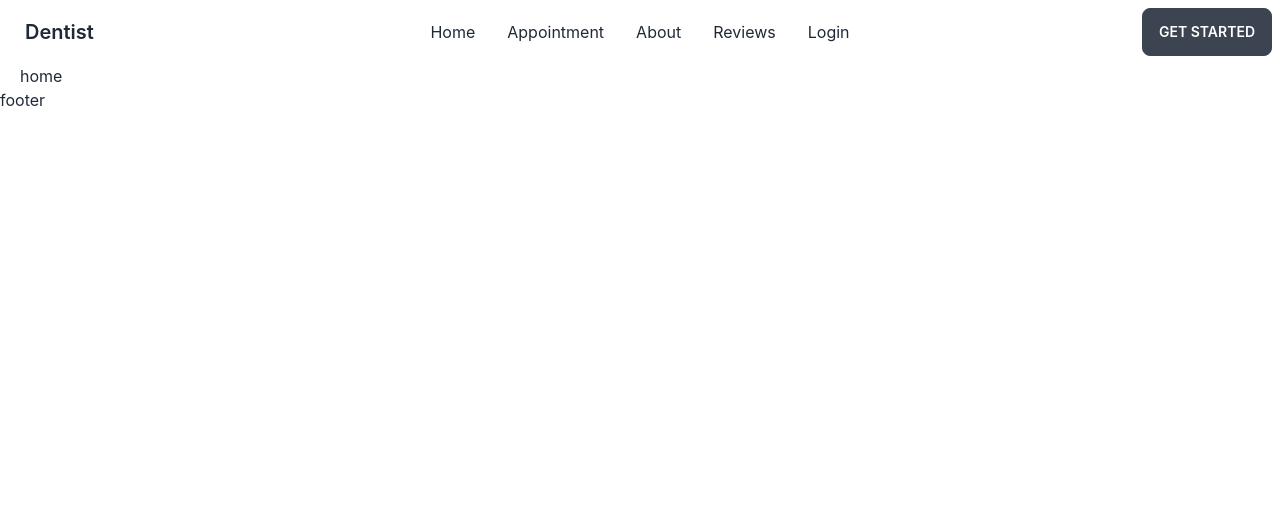
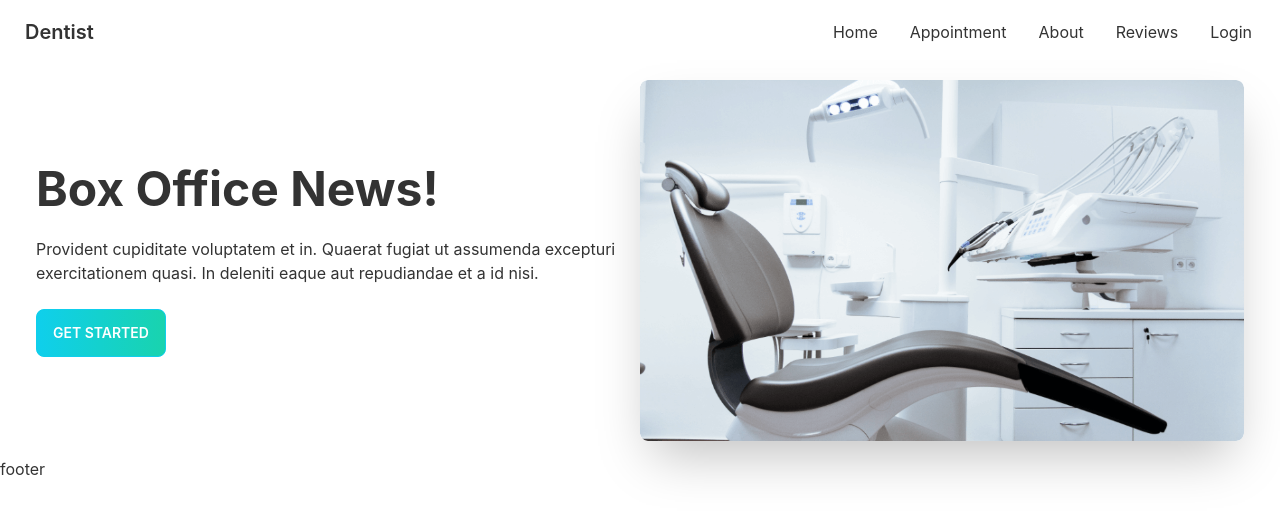
Before and after one commit to soharab007/dentist-full-stack-client, a React (Create React App) app: page / in a window 1280 px wide. Shown: the top 514 px of the page. Built offline with nearby package versions, Linux system fonts and the light colour scheme.

Commit message:
banner added

```diff
--- a/src/Pages/Home/Banner/Banner.js
+++ b/src/Pages/Home/Banner/Banner.js
@@ -1,9 +1,23 @@
 import React from "react";
+import Chair from "../../../assets/images/chair.png";
 
 const Banner = () => {
   return (
-    <div>
-      <Banner></Banner>
+    <div className="hero">
+      <div className="hero-content flex-col lg:flex-row-reverse">
+        <img src={Chair} className="w-1/2 rounded-lg shadow-2xl" alt="" />
+        <div>
+          <h1 className="text-5xl font-bold">Box Office News!</h1>
+          <p className="py-6">
+            Provident cupiditate voluptatem et in. Quaerat fugiat ut assumenda
+            excepturi exercitationem quasi. In deleniti eaque aut repudiandae et
+            a id nisi.
+          </p>
+          <button className="btn btn-primary bg-gradient-to-r from-primary to-secondary text-white">
+            Get Started
+          </button>
+        </div>
+      </div>
     </div>
   );
 };
--- a/src/Pages/Home/Home/Home.js
+++ b/src/Pages/Home/Home/Home.js
@@ -1,9 +1,10 @@
 import React from "react";
+import Banner from "../Banner/Banner";
 
 const Home = () => {
   return (
     <div className="mx-5">
-      <h3>home</h3>
+      <Banner></Banner>
     </div>
   );
 };
--- a/src/Pages/Shared/Navbar/Navbar.js
+++ b/src/Pages/Shared/Navbar/Navbar.js
@@ -23,7 +23,7 @@ const Navbar = () => {
     </React.Fragment>
   );
   return (
-    <div className="navbar bg-base-100">
+    <div className="navbar bg-base-100 flex justify-between">
       <div className="navbar-start">
         <div className="dropdown">
           <label tabIndex={0} className="btn btn-ghost lg:hidden">
@@ -56,9 +56,6 @@ const Navbar = () => {
       <div className="navbar-center hidden lg:flex">
         <ul className="menu menu-horizontal px-1">{menuItems}</ul>
       </div>
-      <div className="navbar-end">
-        <a className="btn">Get started</a>
-      </div>
     </div>
   );
 };
--- a/tailwind.config.js
+++ b/tailwind.config.js
@@ -1,6 +1,20 @@
 /** @type {import('tailwindcss').Config} */
 module.exports = {
   content: ["./src/**/*.{js,jsx,ts,tsx}"],
+  daisyui: {
+    themes: [
+      {
+        dentisttheme: {
+          primary: "#0FCFEC",
+          secondary: "#19D3AE",
+          accent: "#3A4256",
+          neutral: "#3D4451",
+          "base-100": "#FFFFFF",
+        },
+      },
+    ],
+  },
+
   theme: {
     extend: {},
   },
```
